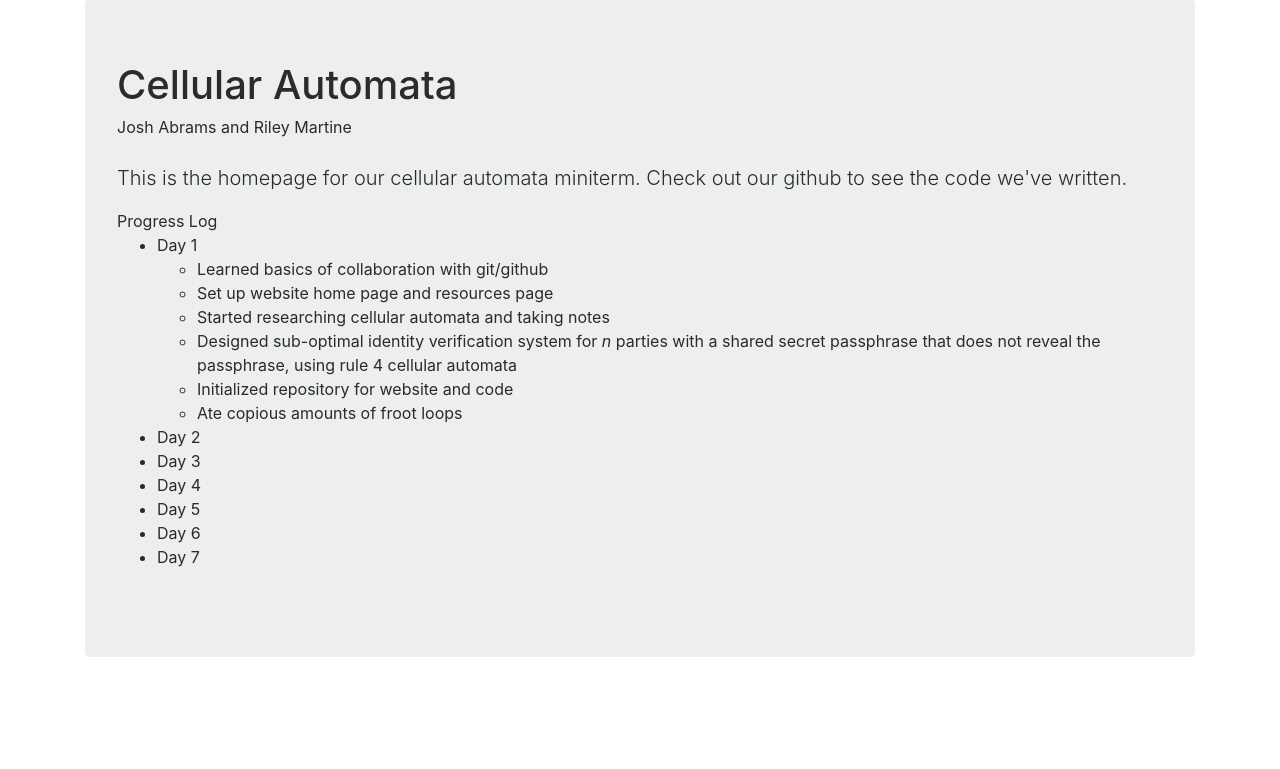
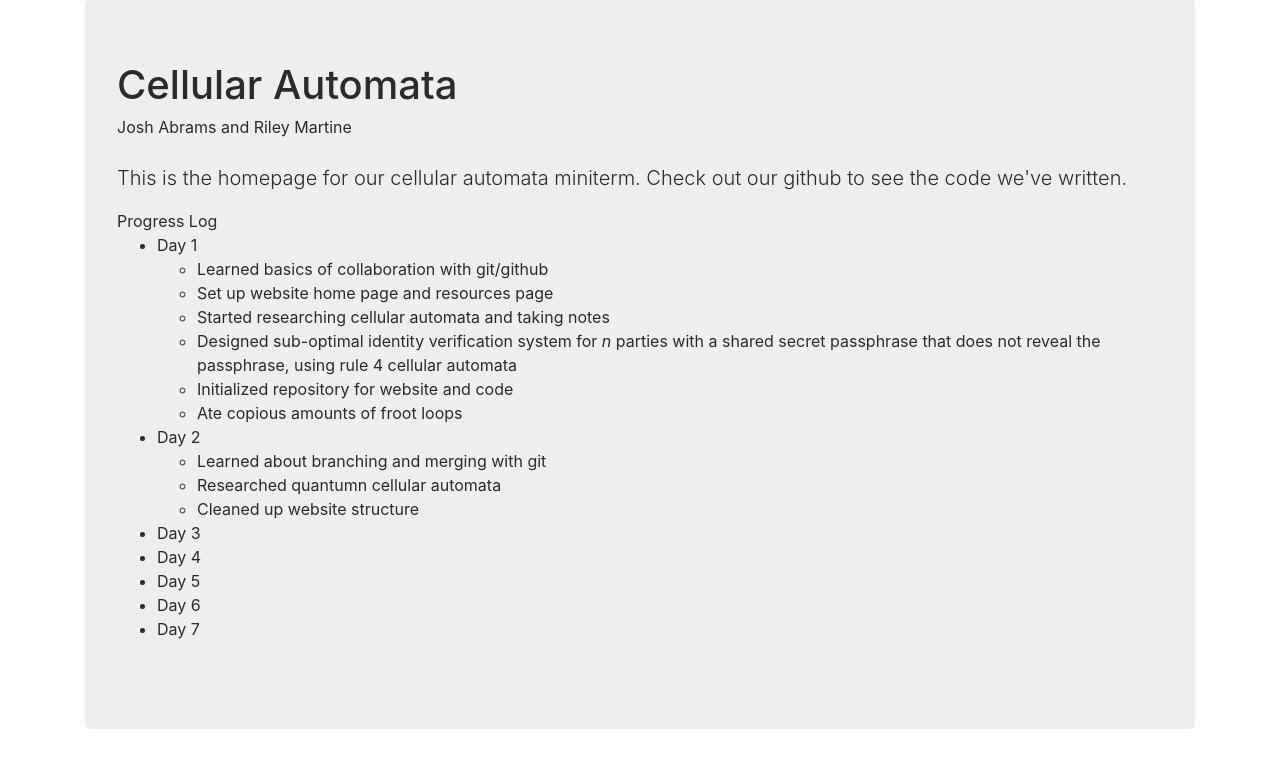
Before and after one commit to riley-martine/cell_auto_site, a PHP site: page / in a window 1280 px wide. Shown: the part 73-842 px from the top of the page. Run offline with PHP 8.4, Linux system fonts and the light colour scheme; some libraries are stand-ins or nearby versions.

Commit message:
Added some day 2 progress to log

```diff
--- a/index.php
+++ b/index.php
@@ -26,7 +26,9 @@
 
 
         <li>Day 2<ul>
-
+            <li>Learned about branching and merging with git</li>
+            <li>Researched quantumn cellular automata</li>
+            <li>Cleaned up website structure</li>
         </ul></li>
 
 
```
